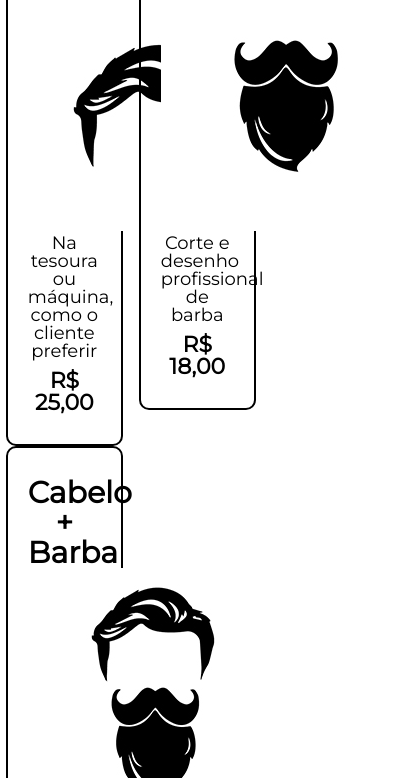
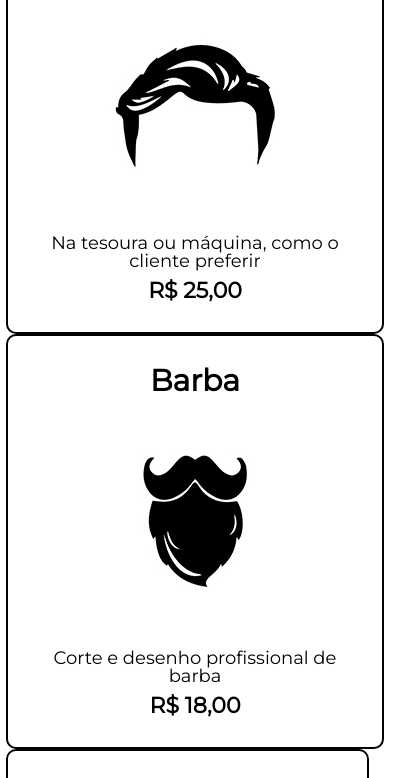
Before and after one commit to Gabriel-L-Santos/site-modelo-barbearia-alura, a plain HTML site: page produtos.html in a window 390 px wide. Shown: the part 446-1224 px from the top of the page, 411 px wide, since content can reach past the window. Drawn offline with Linux system fonts and the light colour scheme.

Commit message:
visualização mobile

```diff
--- a/style.css
+++ b/style.css
@@ -241,7 +241,7 @@ td, th {
 }
 
 @media screen and (max-width: 480px) {
-	.caixa, .principal, .conteudo-beneficios, .mapa-conteudo, .video, .produtos {
+	.caixa, .principal, .conteudo-beneficios, .mapa-conteudo, .video, .produtos, .produtos li {
 		width: auto;
 	}
 
```
